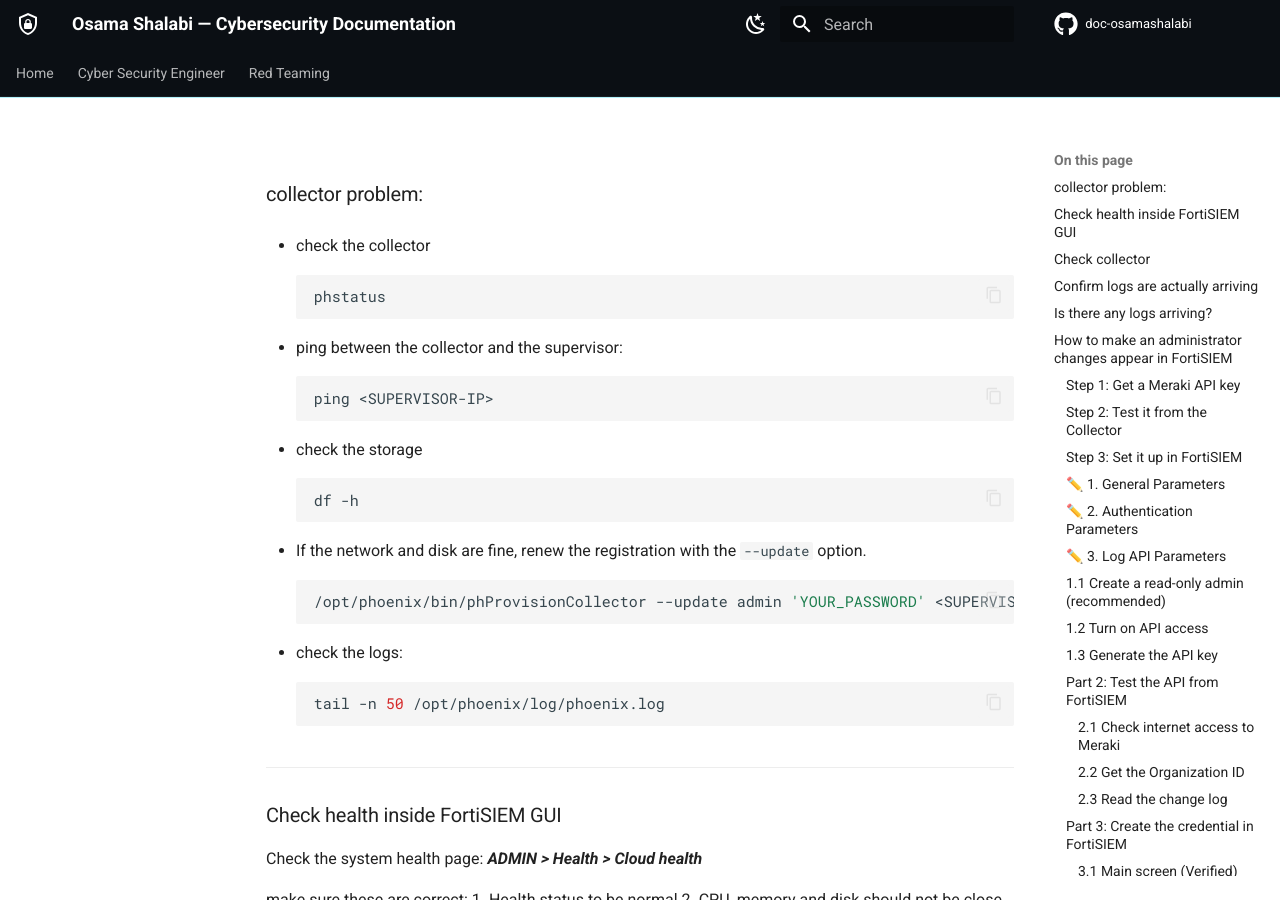
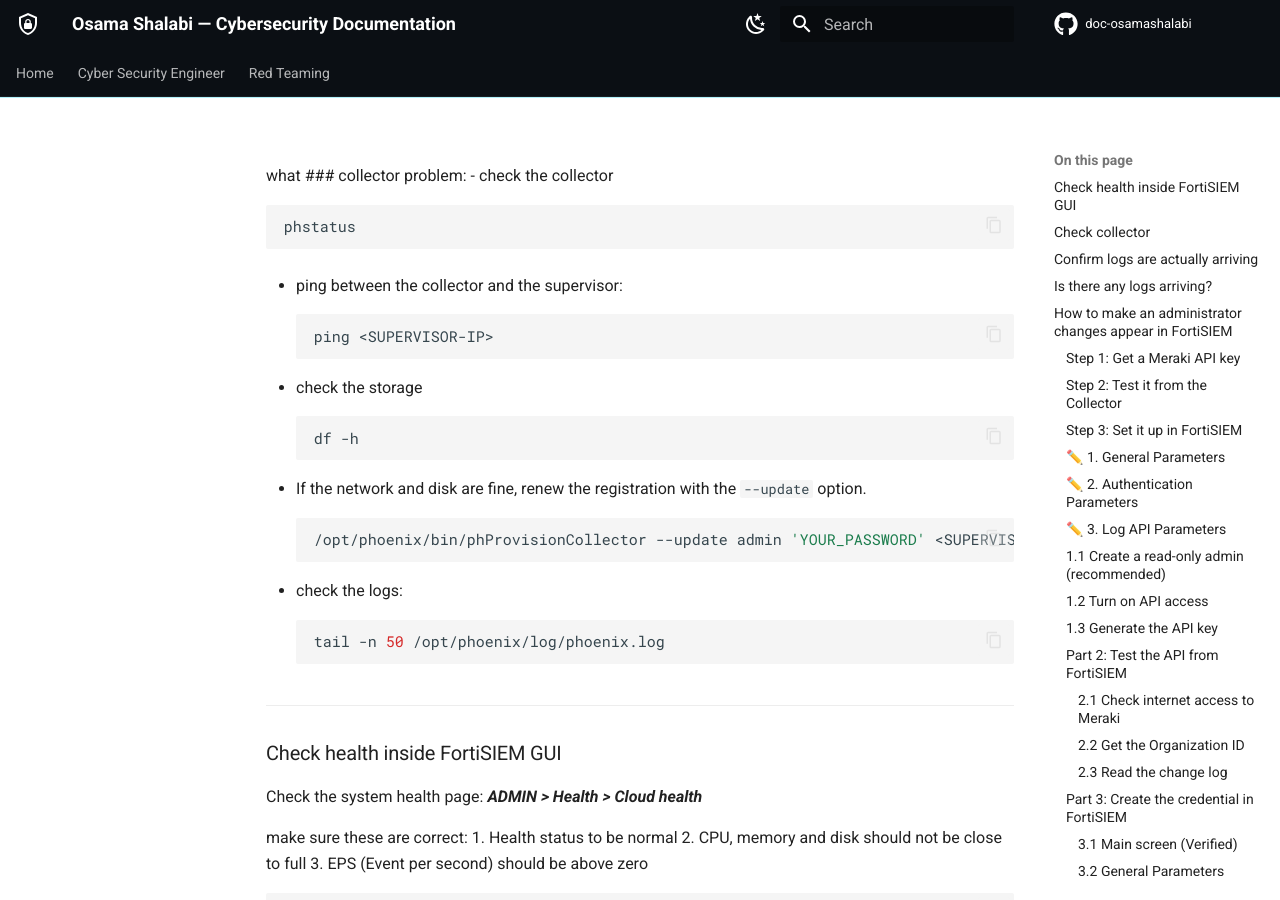
Before and after one commit to osamashalabi432-png/doc-osamashalabi, an MkDocs documentation site: the page built from docs/cyber-security-engineer/siem/fortisiem/troubleshooting/troubleshooting.md, in a window 1280 px wide and 900 px high. Built offline with MkDocs 1.6.1 and Material for MkDocs 9.7.7, drawn with Linux system fonts in a browser that asks for light colours; comment, search, counter and statistics services are not loaded.

Commit message:
vault backup: 2026-11-09 21:25:29

````diff
--- a/docs/cyber-security-engineer/siem/fortisiem/troubleshooting/troubleshooting.md
+++ b/docs/cyber-security-engineer/siem/fortisiem/troubleshooting/troubleshooting.md
@@ -1,4 +1,4 @@
-### collector problem:
+what ### collector problem:
 - check the collector
 ```bash
 phstatus
````
